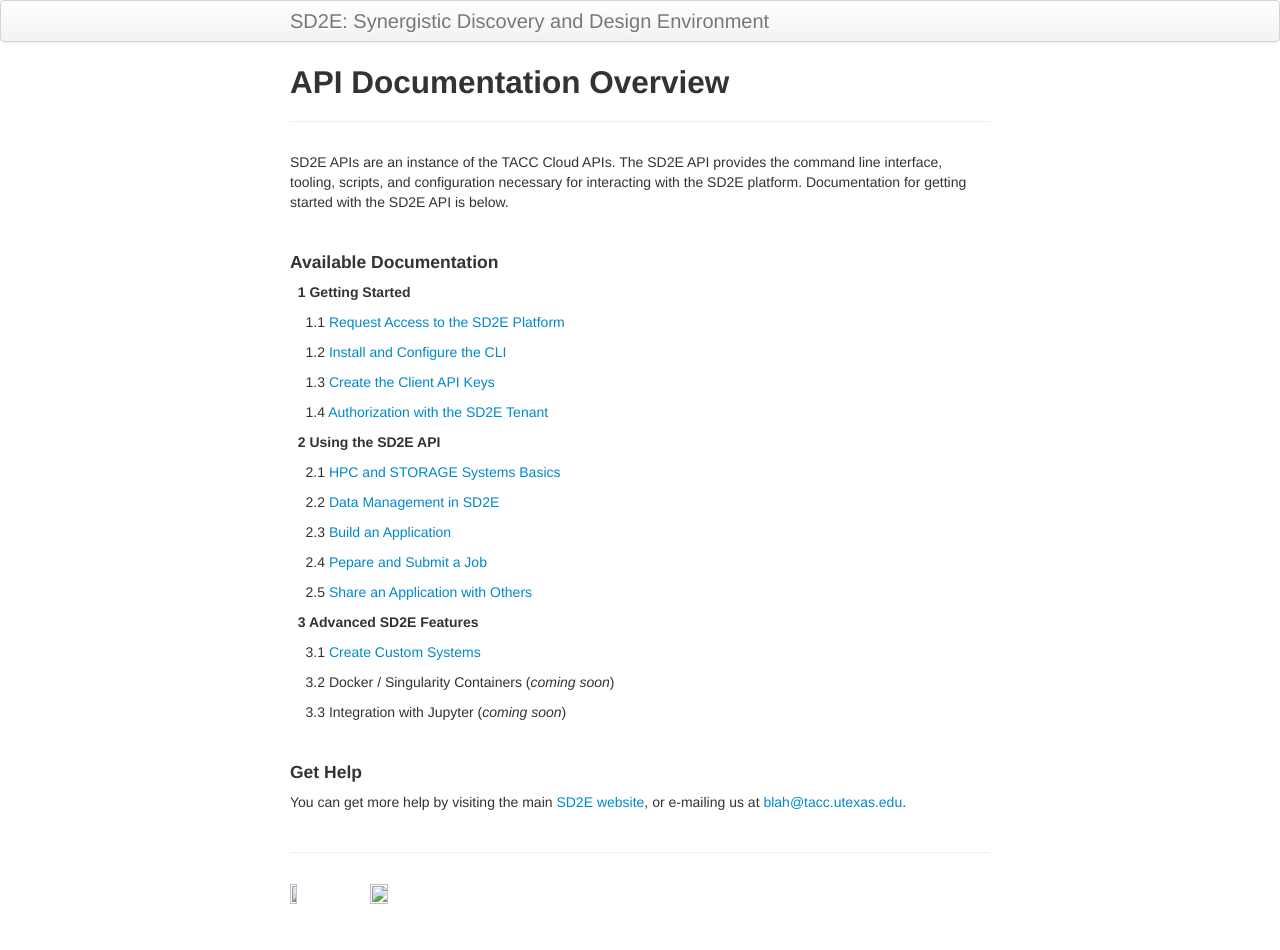
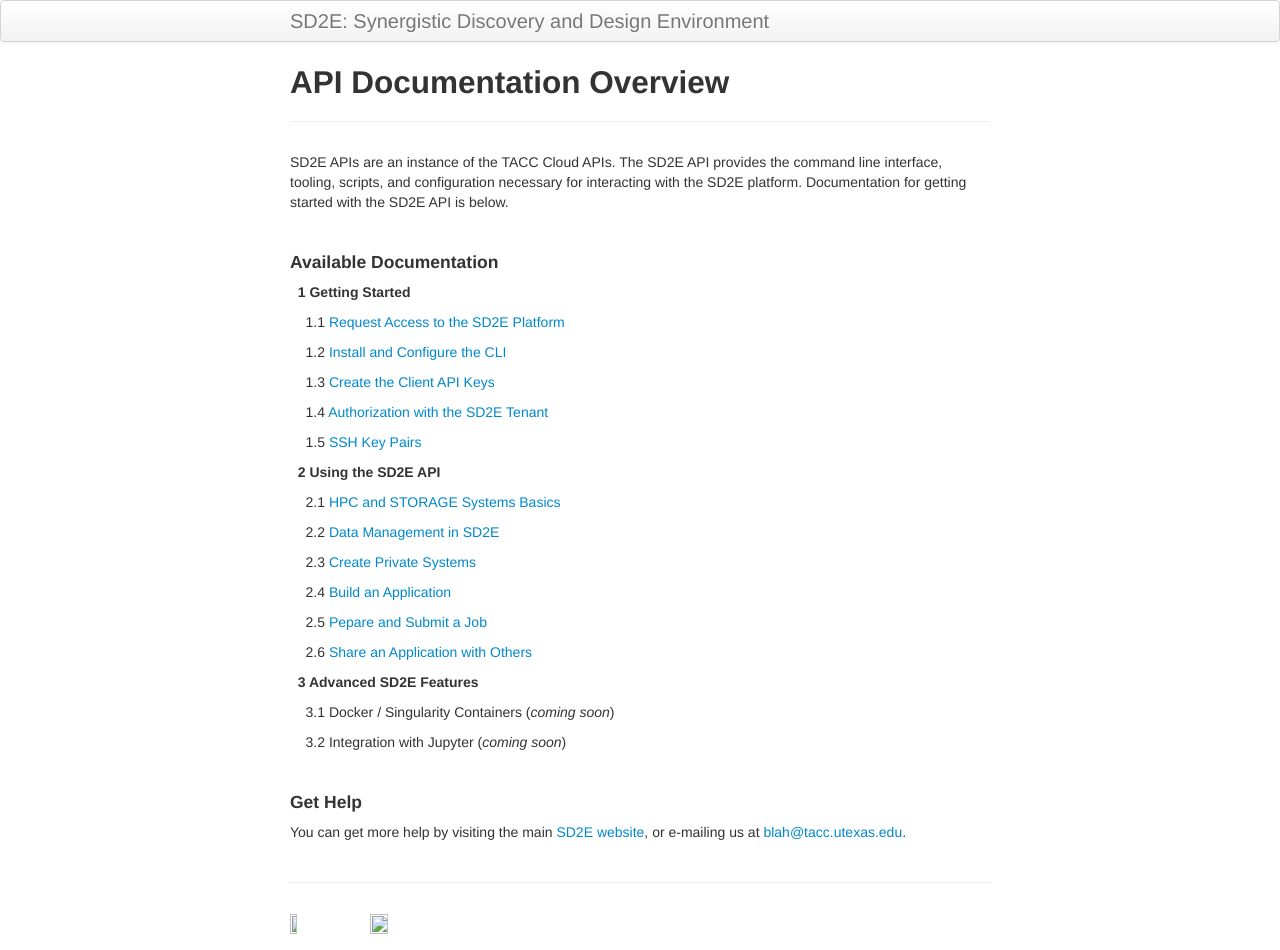
Before and after one commit to SD2E/api-user-guide, a Jekyll site: the page built from index.md, in a window 1280 px wide. Built offline with Jekyll 4.4.1, drawn with Linux system fonts in a browser that asks for light colours; before the commit the page ends 920 px from its top, so only the background shows below that.

Commit message:
reorganizing content and adding new section

```diff
--- a/index.md
+++ b/index.md
@@ -21,25 +21,27 @@ the SD2E platform. Documentation for getting started with the SD2E API is below.
 
 &nbsp;&nbsp;&nbsp;&nbsp;1.4 [Authorization with the SD2E Tenant](docs/authorization.md)
 
+&nbsp;&nbsp;&nbsp;&nbsp;1.5 [SSH Key Pairs](docs/ssh_keys.md)
+
 &nbsp;&nbsp;**2 Using the SD2E API**
 
 &nbsp;&nbsp;&nbsp;&nbsp;2.1 [HPC and STORAGE Systems Basics](docs/systems_basics.md)
 
 &nbsp;&nbsp;&nbsp;&nbsp;2.2 [Data Management in SD2E](docs/data_management.md)
 
-&nbsp;&nbsp;&nbsp;&nbsp;2.3 [Build an Application](docs/build_application.md)
+&nbsp;&nbsp;&nbsp;&nbsp;2.3 [Create Private Systems](docs/create_systems.md)
 
-&nbsp;&nbsp;&nbsp;&nbsp;2.4 [Pepare and Submit a Job](docs/submit_job.md)
+&nbsp;&nbsp;&nbsp;&nbsp;2.4 [Build an Application](docs/build_application.md)
 
-&nbsp;&nbsp;&nbsp;&nbsp;2.5 [Share an Application with Others](docs/share_application.md)
+&nbsp;&nbsp;&nbsp;&nbsp;2.5 [Pepare and Submit a Job](docs/submit_job.md)
+
+&nbsp;&nbsp;&nbsp;&nbsp;2.6 [Share an Application with Others](docs/share_application.md)
 
 &nbsp;&nbsp;**3 Advanced SD2E Features**
 
-&nbsp;&nbsp;&nbsp;&nbsp;3.1 [Create Custom Systems](docs/create_systems.md)
+&nbsp;&nbsp;&nbsp;&nbsp;3.1 Docker / Singularity Containers (*coming soon*)
 
-&nbsp;&nbsp;&nbsp;&nbsp;3.2 Docker / Singularity Containers (*coming soon*)
-
-&nbsp;&nbsp;&nbsp;&nbsp;3.3 Integration with Jupyter (*coming soon*)
+&nbsp;&nbsp;&nbsp;&nbsp;3.2 Integration with Jupyter (*coming soon*)
 
 
 
```
Also changed, not shown: docs/ssh_keys.md (added, +10 -0 lines).
